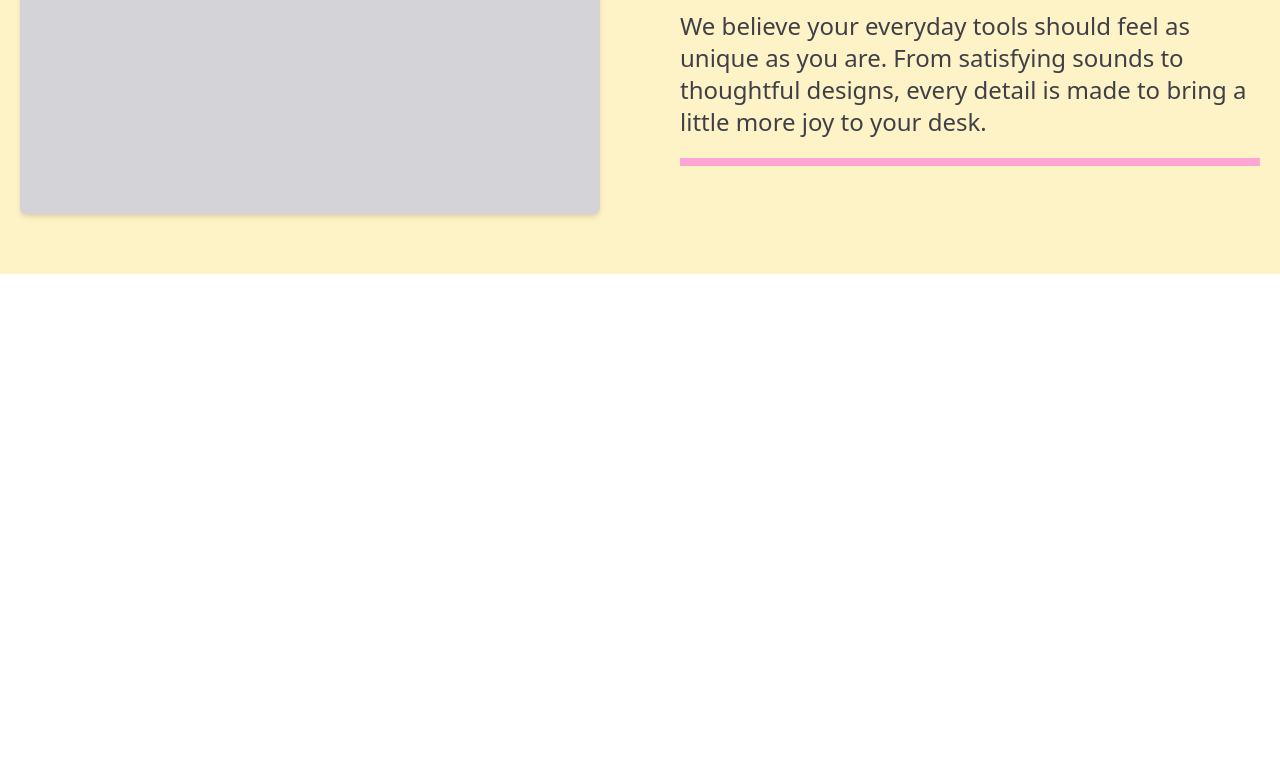
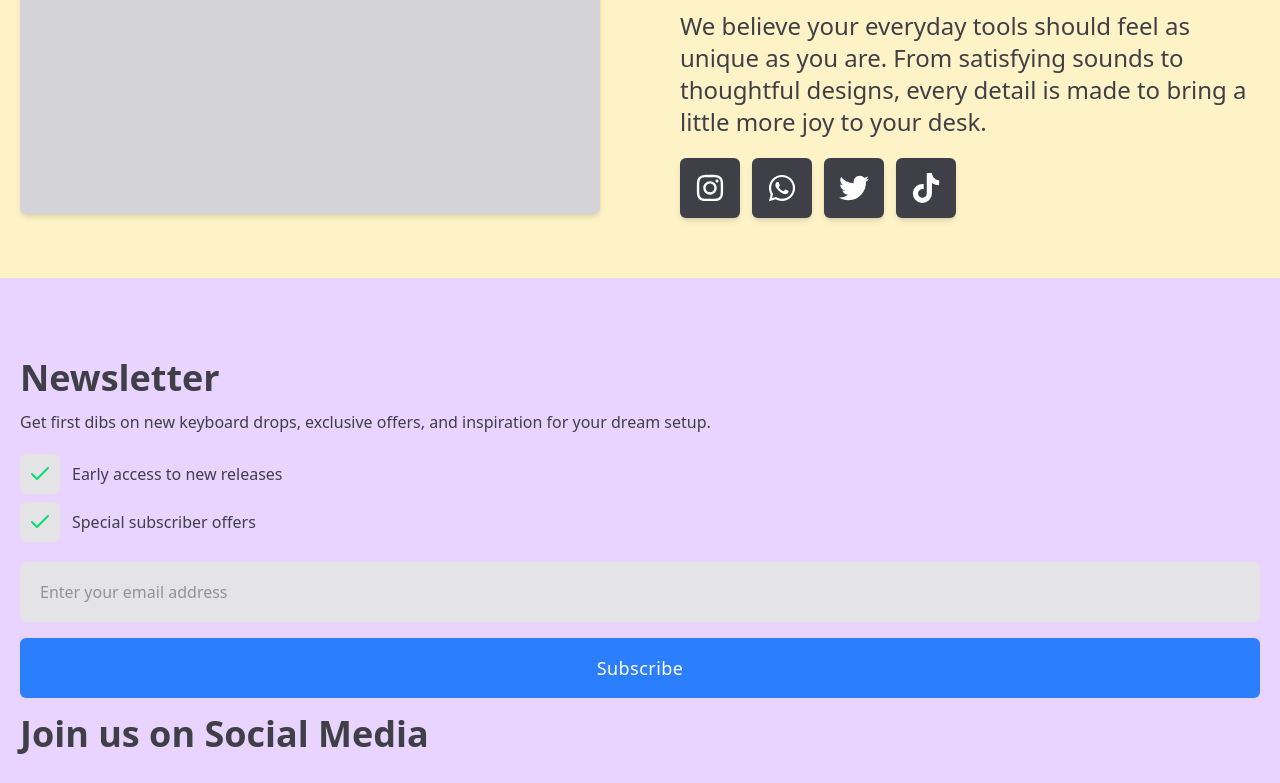
Before and after one commit to Bills-6/E-oommerce-basic, a Next.js app: page / in a window 1280 px wide. Shown: the part 2014-2797 px from the top of the page. Built offline with nearby package versions, Linux system fonts and the light colour scheme.

Commit message:
fix icon component

```diff
--- a/app/components/aboutBrand.tsx
+++ b/app/components/aboutBrand.tsx
@@ -1,4 +1,8 @@
+'use client';
+
 import EntryTitle from "./entryTitle";
+
+import { FaInstagram, FaTwitter, FaWhatsapp, FaTiktok } from "react-icons/fa";
 
 export default function AboutPage() {
 	return (
@@ -11,7 +15,20 @@ export default function AboutPage() {
 					<p className="md:text-lg lg:text-2xl mb-5">We believe your everyday tools should feel as unique as you are. From satisfying sounds to thoughtful designs, every detail is made to bring a little more joy to your desk.</p>
 
 					{/* media */}
-					<div className="py-1 bg-pink-300"></div>
+					<div className="flex items-center gap-3">
+						<a className="w-15 h-15 full-center bg-zinc-700 rounded-md shadow-md hover-button-primary text-white font-semibold" href="#">
+							<FaInstagram className="text-3xl" />
+						</a>
+						<a className="w-15 h-15 full-center bg-zinc-700 rounded-md shadow-md hover-button-primary text-white font-semibold" href="#">
+							<FaWhatsapp className="text-3xl" />
+						</a>
+						<a className="w-15 h-15 full-center bg-zinc-700 rounded-md shadow-md hover-button-primary text-white font-semibold" href="#">
+							<FaTwitter className="text-3xl" />
+						</a>
+						<a className="w-15 h-15 full-center bg-zinc-700 rounded-md shadow-md hover-button-primary text-white font-semibold" href="#">
+							<FaTiktok className="text-3xl" />
+						</a>
+					</div>
 				</div>
 			</div>
 			</div>
--- /dev/null
+++ b/app/components/newsteller.tsx
@@ -0,0 +1,77 @@
+'use client';
+
+import { Check } from "lucide-react";
+import EntryTitle from "./entryTitle";
+
+// data
+import { socialMediaData } from "../lib/mappings/socialMedia";
+import { IconType } from "react-icons";
+
+interface LiTypes {
+	href?: string;
+	Icon: IconType;
+	message?: string;
+}
+function LiSocial(
+	{ href, Icon, message }: LiTypes
+) {
+	return (
+		<li className="border-2 h-14 rounded-md overflow-hidden mb-3 hover-shadow-blue">
+			<a className="flex items-center gap-3 h-full px-4" href={href}>
+				<div className="icon w-10 h-10 text-2xl full-center">
+					{Icon && <Icon />}
+				</div>
+				<p className="description grow">
+					{message}
+				</p>
+			</a>
+		</li>
+	);
+}
+
+export default function NewSteller() {
+	return (
+		<section className="py-20 px-5 bg-purple-200">
+			<div className="container mx-auto grid gap-4">
+				<div className="content">
+					<EntryTitle value="Newsletter"/>
+
+					<p className="mb-5">Get first dibs on new keyboard drops, exclusive offers, and inspiration for your dream setup.</p>
+					<ul className="mb-5">
+						<li className="flex items-center gap-3 mb-2">
+							<div className="icon w-10 h-10 text-green-400 bg-zinc-200 rounded-md font-extrabold full-center">
+								<Check />
+							</div>
+							<span>Early access to new releases</span>
+						</li>
+						<li className="flex items-center gap-3">
+							<div className="icon w-10 h-10 text-green-400 bg-zinc-200 rounded-md font-extrabold full-center">
+								<Check />
+							</div>
+							<span>Special subscriber offers</span>
+						</li>
+					</ul>
+
+					<form className="subscribeWrapper flex flex-col gap-4">
+						<input className="bg-zinc-200 h-15 rounded-md px-5" placeholder="Enter your email address" type="email" name="subscribeMail" />
+
+						<button className="bg-blue-500 text-white text-lg tracking-wide h-15 rounded-md hover-button-primary cursor-pointer" type="button">Subscribe</button>
+					</form>
+				</div>
+				<div className="social">
+					<EntryTitle value="Join us on Social Media"/>
+					<ul className="pt-5">
+						{socialMediaData.map((media) => (
+							<LiSocial
+								key={media.name}
+								Icon={media.icon}
+								message={media.message}
+								href={media.href}
+							/>
+						))}
+					</ul>
+				</div>
+			</div>
+		</section>
+	);
+}
--- a/app/components/shopByCategory.tsx
+++ b/app/components/shopByCategory.tsx
@@ -18,8 +18,9 @@ import ViewAll from "./base/viewAll";
 export default function ByCategory() {
 	return (
 		<Suspense fallback={<div className="b-5 bg-red-500"></div>}>
-			<div className="py-16 ">
-					<EntryTitle value="Shop By Category"/>
+			<div className="py-16 px-5">
+				<div className="container mx-auto">
+				<EntryTitle value="Shop By Category"/>
 
 				<Swiper
 					modules={[Navigation, Pagination]}
@@ -59,8 +60,7 @@ export default function ByCategory() {
 						<ChevronRight />
 					</button>
 				</div>
-
-
+				</div>
 			</div>
 		</Suspense>
 	);
--- a/app/globals.css
+++ b/app/globals.css
@@ -32,8 +32,15 @@
   gap: 8px;
 }
 
-@media screen and (min-width: 769px) {
-  .swiper-lastest {
-    display: none !important;
-  }
+.hover-button-primary:hover {
+  background-color: #111111;
+  box-shadow: 0 0 5px #000;
+  transition-duration: 0.2s;
 }
+.hover-shadow-blue:hover {
+  background-color: white;
+  border-color: white;
+  box-shadow: 0 0 30px rgb(85, 255, 255);
+  cursor: pointer;
+  transition-duration: 0.5s;
+}
--- /dev/null
+++ b/app/lib/mappings/socialMedia.ts
@@ -0,0 +1,11 @@
+import {
+	FaInstagram,
+	FaDiscord,
+	FaWhatsapp
+} from 'react-icons/fa';
+
+export const socialMediaData = [
+	{ name: 'Instagram', icon: FaInstagram, href: 'https://instagram.com/@Jmox/', message: 'Follow us on Instagram' },
+	{ name: 'Discord', icon: FaDiscord, href: 'https://discord.com/@Jmoxer/', message: 'Chat with us in Discord' },
+	{ name: 'Whatsapp', icon: FaWhatsapp, href: 'https://whatsapp.com/@JmoxAdmin/', message: 'Chat with us in Whatsapp' },
+];
--- a/app/page.tsx
+++ b/app/page.tsx
@@ -14,6 +14,7 @@ import LastestProducts from './components/lastestProducts';
 import ByCategory from './components/shopByCategory';
 import BestSellerPage from './components/bestSeller';
 import AboutPage from './components/aboutBrand';
+import NewSteller from './components/newsteller';
 
 export default function Home() {
   const [isOpen, setIsOpen] = useState(false);
@@ -62,6 +63,7 @@ export default function Home() {
               <ByCategory />
               <BestSellerPage />
               <AboutPage />
+              <NewSteller />
           </section>
         </main>
     </div>
--- a/package.json
+++ b/package.json
@@ -17,6 +17,7 @@
     "pg": "^8.23.1",
     "react": "19.3.0",
     "react-dom": "19.3.0",
+    "react-icons": "^5.7.0",
     "swiper": "^14.3.0"
   },
   "devDependencies": {
```
Also changed, not shown: 1 other file (tests, documents, lock files or other folders).
